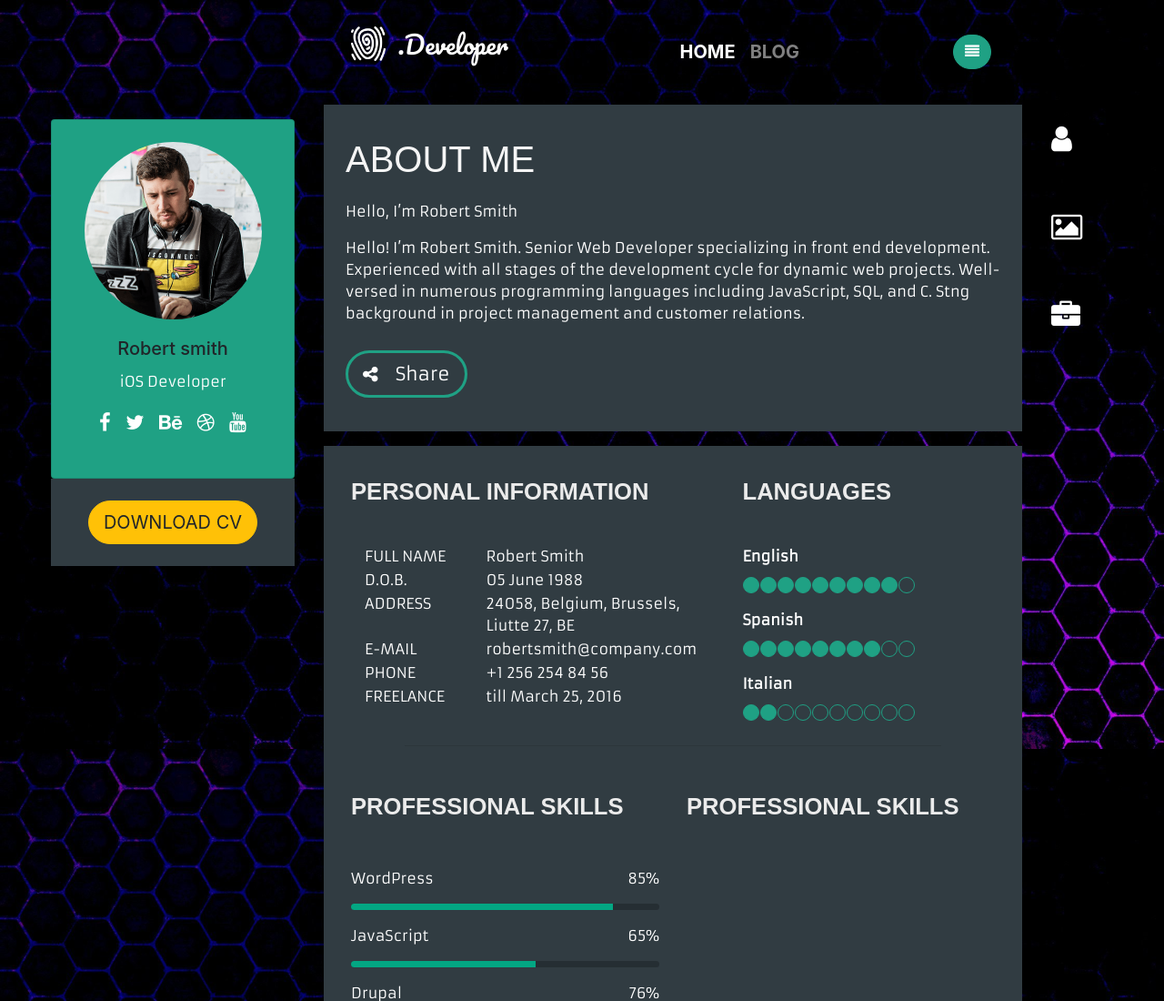
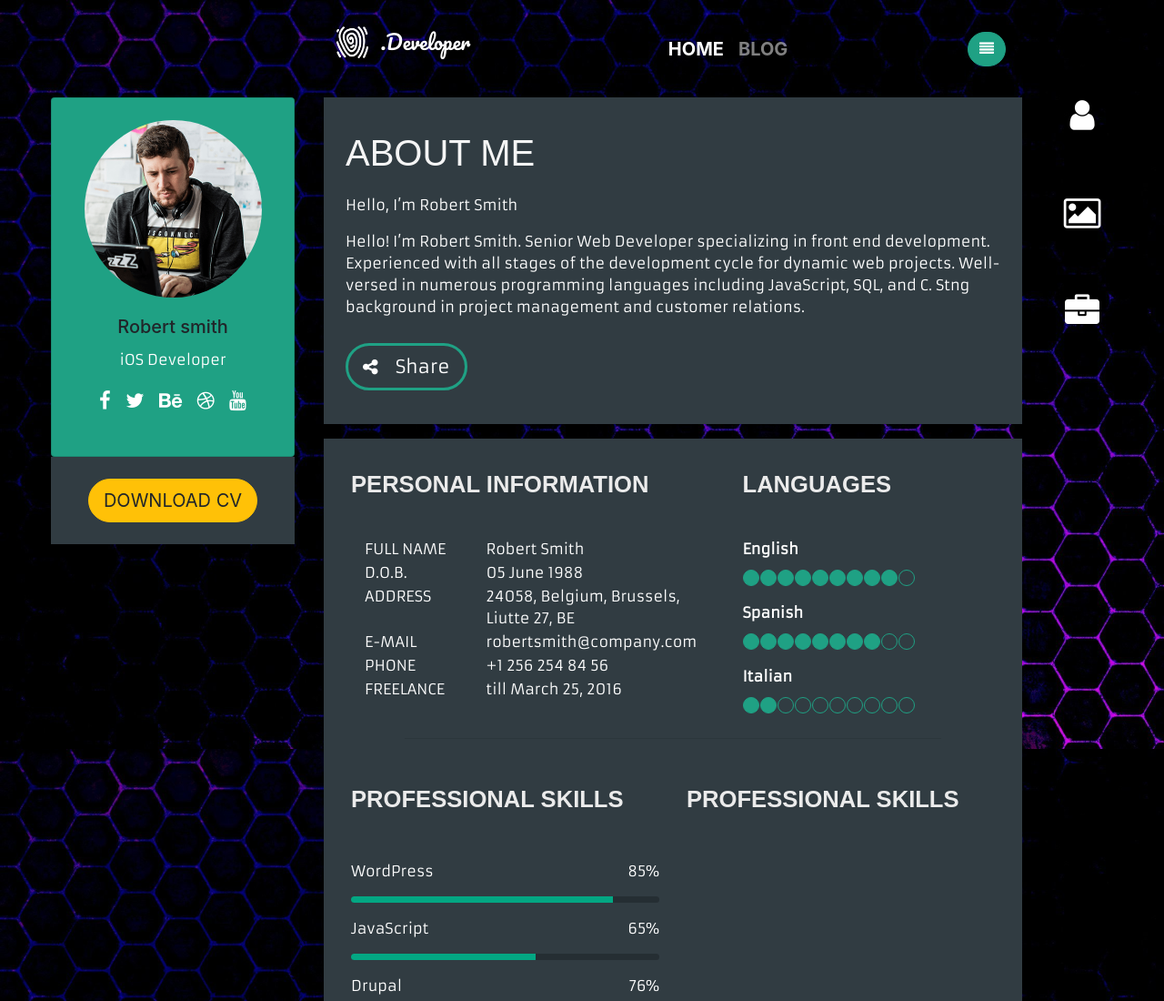
Before and after one commit to tavakkoliamirmohammad/tavakkoliamirmohammad.github.io, a plain HTML site: page index.html in a window 1280 px wide. Shown: the top 1100 px of the page at 91% size. Drawn offline with nearby package versions, Linux system fonts and the light colour scheme; a web font is replaced by a local one.

Commit message:
improve responsiveness

```diff
--- a/app.js
+++ b/app.js
@@ -12,13 +12,18 @@ $(document).ready(function () {
     }
 
     $("#scroll_top_button").click(function () {
-       $("html, body").animate({scrollTop: 0}, "slow");
-        console.log("a");
+       $("html, body").animate({scrollTop: 0}, 500);
+    });
+
+    $('a').click(function(){
+        $('html, body').animate({
+            scrollTop: $( $.attr(this, 'href') ).offset().top
+        }, 500);
+        return false;
     });
 
     for (let i = 1; i <= 3; ++i){
         let progress_bar = $("#progress-bar" + i);
-        console.log( progress_bar.attr("aria-valuenow"));
         progress_bar.css({"width": "0%", "transition": "none"});
     }
     for (let i = 1; i <= 3; ++i){
--- a/index.html
+++ b/index.html
@@ -20,7 +20,6 @@
     <link rel="apple-touch-icon" sizes="180x180" href="./apple-touch-icon.png">
     <link rel="icon" type="image/png" sizes="32x32" href="./favicon-32x32.png">
     <link rel="icon" type="image/png" sizes="16x16" href="./favicon-16x16.png">
-    <link rel="manifest" href="./site.webmanifest">
 
     <title>Web Artisans</title>
 </head>
@@ -33,8 +32,8 @@
         <div id="dismiss">
             <i class="fa fa-arrow-left"></i>
         </div>
-        <div class="sticky-top p-3">
-            <div class="card text-center p-4 profile_div" id="">
+        <div class="p-3">
+            <div class="card text-center p-4 profile_div">
                 <img class="card-img-top rounded-circle m-auto" src="img/certy-programmer-1-195x195.png"
                      alt="Card image cap" style="width: 195px; height: 195px;">
                 <div class="card-body">
@@ -106,12 +105,10 @@
 </div>
 
 
-
-
 <div class="container-fluid" id="top_container">
     <div class="row">
-        <div class="col-md-12 col-lg-4 col-xl-3 zero_padding px-lg-3">
-            <div class="sticky-top pt-3">
+        <div class="col-md-12 col-lg-4 col-xl-3 zero_padding px-lg-3 order-2 order-lg-1">
+            <div  class="sticky_section">
                 <div class="card text-center p-4 profile_div">
                     <img class="card-img-top rounded-circle m-auto" src="img/certy-programmer-1-195x195.png"
                          alt="Card image cap" style="width: 195px; height: 195px;">
@@ -132,7 +129,7 @@
                 </div>
             </div>
         </div>
-        <div class="col-md-12 col-lg-7 col-xl-8  zero_padding px-lg-3">
+        <div class="col-md-12 col-lg-7 col-xl-8  zero_padding px-lg-3 order-3 order-lg-1">
             <div class="container-fluid ">
                 <div class="row">
                     <div class="col-12 mb-lg-3 mb-sm-0 content p-4">
@@ -309,8 +306,8 @@
                             </div>
                         </div>
                     </div>
-                    <div class="col-md-12 content" id="work_experience">
-                        <h2 class="info-title p-4">WORK EXPERIENCE</h2>
+                    <div class="col-md-12 content">
+                        <h2 class="info-title p-4" id="work_experience">WORK EXPERIENCE</h2>
                         <div class="main-timeline p-4">
 
                             <div class="timeline">
@@ -366,16 +363,16 @@
 
             </div>
         </div>
-        <div class="col-1 zero_padding px-lg-3">
-            <div class="sticky-top d-none d-lg-block" id="side_menu">
-                <div>
+        <div class="col-12 col-lg-1 zero_padding px-lg-3 order-1 order-lg-3">
+            <div class="sticky_section row" id="side_menu">
+                <div class="col-4 col-lg-12 text-center">
                     <a href="#about_me"> <i class="fa fa-user menu_icon active"></i></a>
                 </div>
 
-                <div>
+                <div class="col-4 col-lg-12 text-center">
                     <a href="#info"> <i class="fa fa-image menu_icon"></i></a>
                 </div>
-                <div>
+                <div class="col-4 col-lg-12 text-center">
                     <a href="#work_experience"> <i class="fa fa-briefcase menu_icon"></i></a>
                 </div>
             </div>
--- a/style.css
+++ b/style.css
@@ -11,11 +11,18 @@ body {
     margin: 0;
 }
 
+html {
+    /*scroll-behavior: smooth*/
+}
+
 .menu_icon {
     color: white;
-    margin-top: 22px;
-    margin-bottom: 43px;
-    font-size: 32px;
+    margin-bottom: 70px;
+    font-size: 38px;
+}
+
+.menu_icon:hover {
+    color: grey;
 }
 
 a,
@@ -37,13 +44,13 @@ a:focus {
 }
 
 #logo {
-    width: 38px;
-    height: 38px;
+    width: 35px;
+    height: 35px;
 }
 
 #logo_text {
     font-family: 'Pacifico', cursive;
-    font-size: 27px;
+    font-size: 22px;
 }
 
 .profile_div {
@@ -150,6 +157,10 @@ hr {
     max-width: 800px;
 }
 
+.navbar {
+    padding: 0.5rem 0;
+}
+
 .btn-info {
     border-radius: 20px;
     background-color: #1fa184;
@@ -170,7 +181,7 @@ hr {
     cursor: pointer; /* Add a mouse pointer on hover */
     width: 60px;
     height: 60px;
-    box-shadow: 1px 12px 32px 4px rgba(0,0,0,0.47);
+    box-shadow: 1px 12px 32px 7px rgba(0, 0, 0, 0.77);
 }
 
 #scroll_top_button i {
@@ -182,4 +193,15 @@ hr {
     .zero_padding {
         padding: 0;
     }
+    .menu_icon {
+        margin: 23px 0 23px 0;
+    }
 }
+
+@media screen and (min-width: 992px) {
+    .sticky_section {
+        position: sticky;
+        top: 20px;
+        z-index: 1020;
+    }
+}
```
Also changed, not shown: img/barraques.cat_green-wallpaper_149364.png (deleted), site.webmanifest (deleted).
